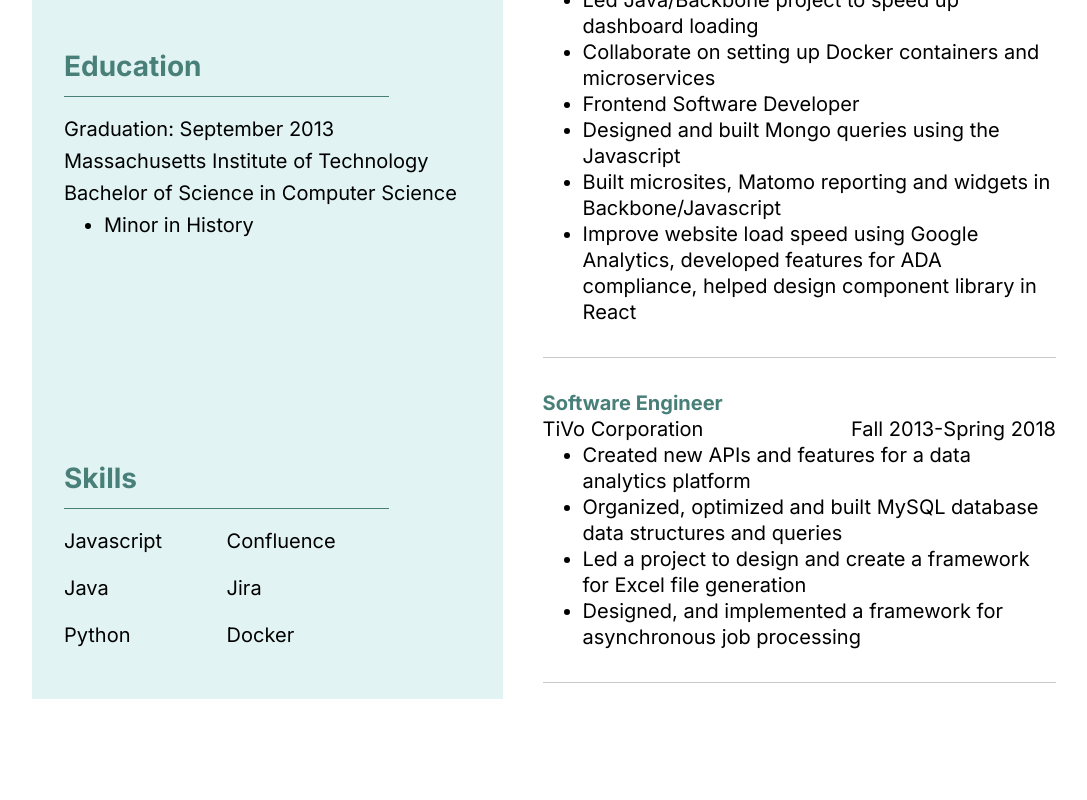
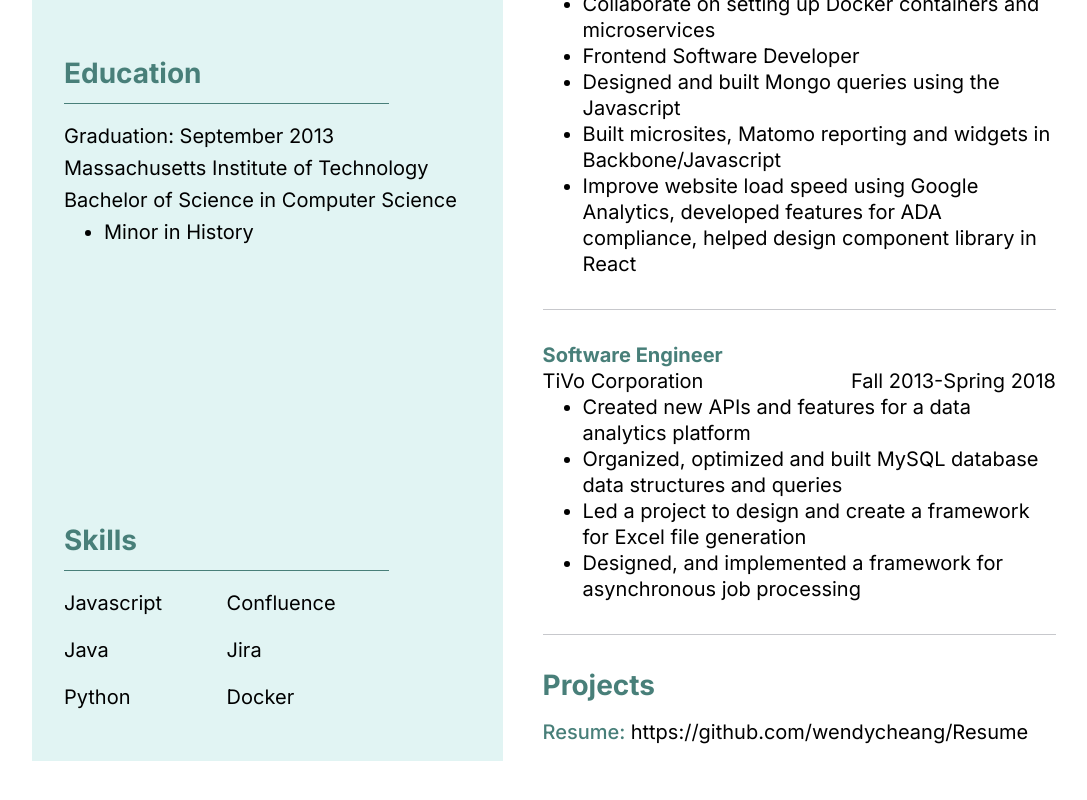
Before and after one commit to wendycheang/Resume, a React (Vite) app in the folder frontend/: page / in a window 1280 px wide. Shown: the part 676-1476 px from the top of the page, without its empty margins (96-1183 px from the left). Before the commit the page ends 1423 px from the top, so only its background shows below. Built offline with nearby package versions, Linux system fonts and the light colour scheme.

Commit message:
Fixed Up Final CSS for website

```diff
--- a/frontend/index.html
+++ b/frontend/index.html
@@ -3,7 +3,7 @@
   <head>
     <meta charset="UTF-8" />
     <meta name="viewport" content="width=device-width, initial-scale=1.0" />
-    <link href="https://fonts.googleapis.com/css2?family=Inter:wght@400;500;600;700&family=Karla:wght@700&display=swap" rel="stylesheet">
+    <link href="https://fonts.googleapis.com/css2?family=Inter:wght@400;500;600;700&display=swap" rel="stylesheet">
     <title>Wendy Cheang's Resume</title>
   </head>
   <body>
--- a/frontend/src/App.jsx
+++ b/frontend/src/App.jsx
@@ -4,9 +4,9 @@ import Contact from './Contact'
 import Education from './Education'
 import Skills from './Skills'
 import EmploymentSection from './EmploymentSection'
+import ProjectSection from './ProjectSection'
 
-
-import { person_api, employment_api, skills_api } from "./wendy_api"
+import { person_api, employment_api, skills_api, project_api } from "./wendy_api"
 
 function App() {
   const { name, address, phone_number, email, education, role } = person_api
@@ -14,14 +14,14 @@ function App() {
   const { major, minor, graduation } = degree
 
   return (
-    <div>
+    <div className="resume">
       <header>
         <div className='header_container'>
           <h1>{name}</h1>
           <h2>{role}</h2>
         </div>
       </header>
-      <main className="resume container">
+      <main className="body container">
         <aside className='sidebar'>
             <Contact
               name={name}
@@ -43,6 +43,7 @@ function App() {
             />
         </aside>
 
+        <div className='main_section'>
         <section className='employment_section'>
           <h2>Employment Highlights</h2>
           {employment_api.map((
@@ -57,6 +58,13 @@ function App() {
             />
           )}
         </section>
+
+        <section className='project_section'>
+          <h2>Projects</h2>
+          <ProjectSection projects={project_api}/>
+        </section>
+
+        </div>
       </main>
     </div>
   )
--- /dev/null
+++ b/frontend/src/ProjectSection.jsx
@@ -0,0 +1,22 @@
+
+
+import "./css/project.css"
+
+const ProjectSection = ({ projects }) => {
+
+    console.log(projects)
+
+    return (
+        <div className="project">
+            {projects.map(({id, name, link}) => (
+                <div key={`project_${id}`}>
+                    <span className='project_name'>{`${name}: `}</span>
+                    <a href={link}>{link}</a>
+                </div>
+            ))
+        }
+        </div>
+    )
+}
+
+export default ProjectSection;
--- a/frontend/src/css/App.css
+++ b/frontend/src/css/App.css
@@ -22,21 +22,19 @@ header{
   border-bottom: 1px solid var(--forest-green);
 }
 
-.employment_section h2 {
+.main_section h2 {
     color: var(--forest-green);
 }
-
-
 
 /* layout */
 
 .header_container{
-  width: 50%;
-  margin: 0 auto 3rem auto;
+  width: 80%;
+  margin: 0 auto;
   padding: 1rem;
 }
 
-.resume {
+.body {
   margin: 0 auto;
   display: flex;
   gap: 2em;
@@ -61,5 +59,4 @@ header{
 
 section {
   padding: 1rem 0;
-
 }
--- /dev/null
+++ b/frontend/src/css/project.css
@@ -0,0 +1,4 @@
+.project_name{
+    color: var(--forest-green);
+    font-weight: 500;
+}
--- a/frontend/src/wendy_api.js
+++ b/frontend/src/wendy_api.js
@@ -64,3 +64,10 @@ export const employment_api = [
 export const skills_api = [
     "Javascript", "Java", "Python", "Confluence", "Jira", "Docker"
 ]
+
+export const project_api = [
+    {   id: 21123,
+        name: "Resume",
+        link:"https://github.com/wendycheang/Resume"
+    }
+]
```
Also changed, not shown: 1 other file (tests, documents, lock files or other folders).
